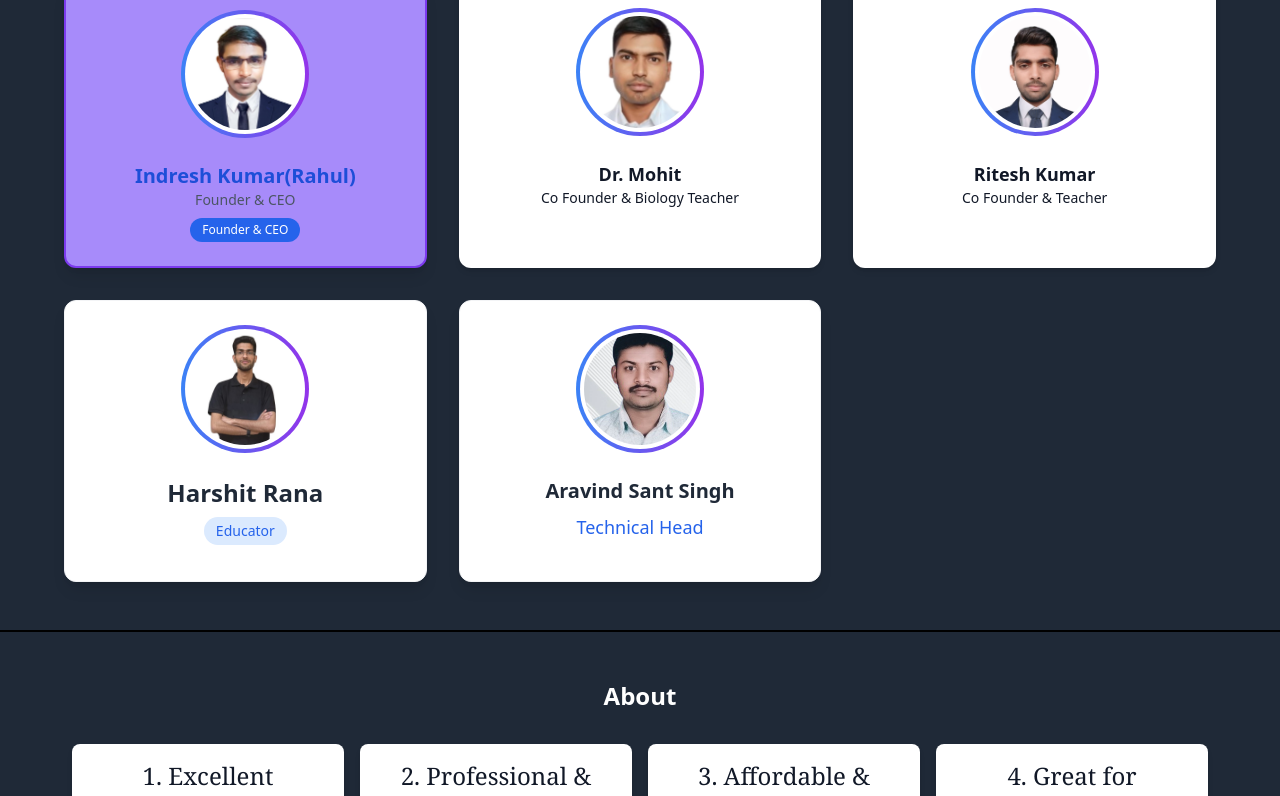
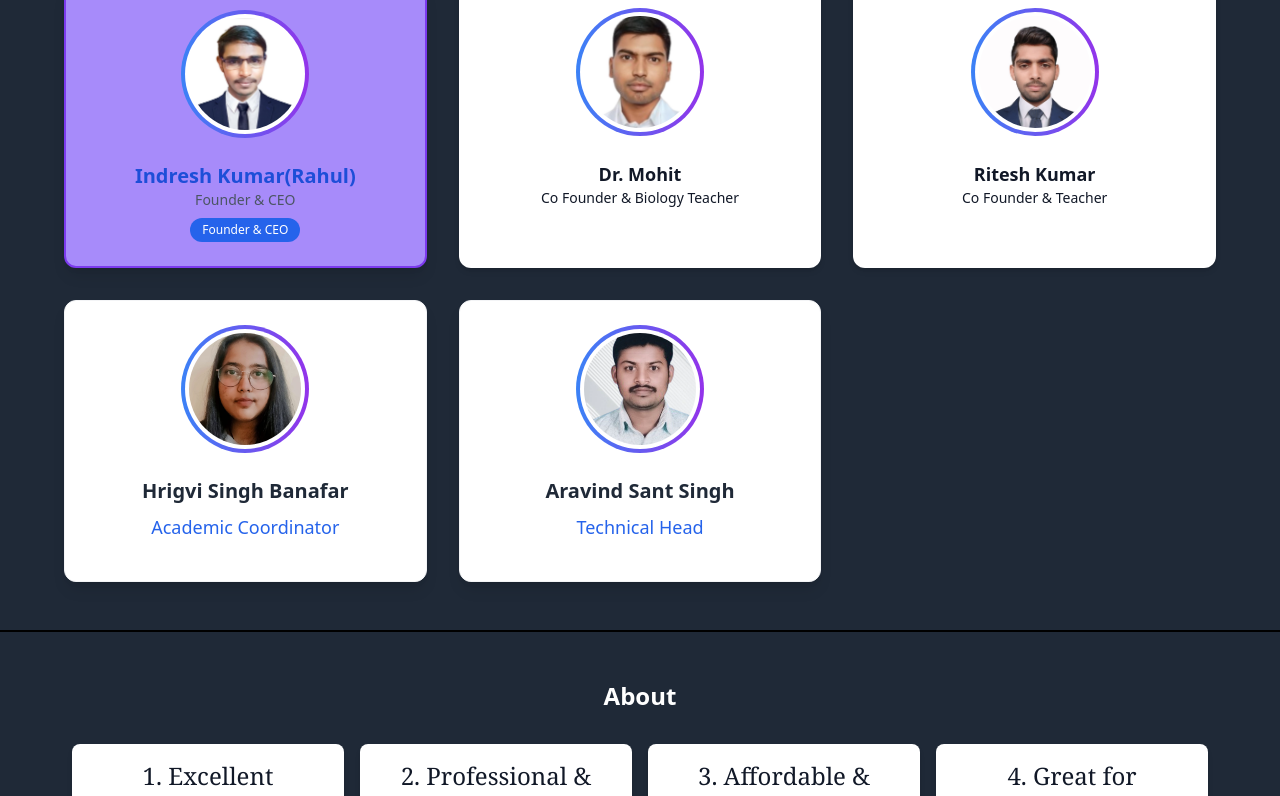
Before and after one commit to Santaravind/Edutech_Frontend, a React (Vite) app in the folder classes/: page / in a window 1280 px wide. Shown: the part 2496-3292 px from the top of the page. Built offline with nearby package versions, Linux system fonts and the light colour scheme.

Commit message:
New Teacher added !!!

```diff
--- a/classes/src/component/pages/Home.jsx
+++ b/classes/src/component/pages/Home.jsx
@@ -9,6 +9,7 @@ import acmc from '../assets/class1.jpg'
 import o from '../assets/Olevel.jpg'
 import ccc from '../assets/CCC.png'
 import harsit from '../assets/HarsitSir.jpg'
+import hrigvi from '../assets/Hrigvi.jpeg'
 import harsitphoto from '../assets/harsitphoto.jpg'
 import logo from '../assets/withg20.png'
 import { toast } from 'react-toastify';
@@ -476,7 +477,7 @@ const [currentIndex, setCurrentIndex] = useState(0);
 
       {/* Teacher Harshit Rana  */}
 
- <div
+ {/* <div
         className="  bg-white rounded-xl shadow-lg p-6 text-center hover:shadow-xl hover:bg-violet-400 transition-all duration-300 border border-gray-100 cursor-pointer"
         onClick={() => setIsModalOpen(true)}
       >
@@ -495,10 +496,10 @@ const [currentIndex, setCurrentIndex] = useState(0);
             Educator
           </span>
         </div>
-      </div>
+      </div> */}
 
       {/* Simple Modal */}
-      {isModalOpen && (
+      {/* {isModalOpen && (
         <div
           className="fixed inset-0 bg-black bg-opacity-50 flex items-center justify-center p-4 z-50"
           onClick={() => setIsModalOpen(false)}
@@ -541,7 +542,7 @@ const [currentIndex, setCurrentIndex] = useState(0);
             </button>
           </div>
         </div>
-      )}
+      )} */}
 
       {/* Teacher3 */}
     {/* <div className="bg-white rounded-xl shadow-md p-6 text-center cursor-pointer">
@@ -556,6 +557,23 @@ const [currentIndex, setCurrentIndex] = useState(0);
         Technical Head
       </span>
     </div> */}
+    <div className="bg-white rounded-xl shadow-lg p-6 text-center hover:shadow-xl transition-all duration-300 border border-gray-100">
+  <div className="w-32 h-32 mx-auto mb-6 rounded-full bg-gradient-to-r from-blue-500 to-purple-600 p-1">
+    <div className="w-full h-full rounded-full bg-white p-1">
+      <img
+        src={hrigvi}
+        alt="hrigvi"
+        className="w-full h-full rounded-full object-cover"
+
+      />
+    </div>
+  </div>
+
+  <h3 className="text-xl font-bold text-gray-800 mb-2">Hrigvi Singh Banafar </h3>
+  <p className="text-lg text-blue-600 font-medium mb-4">Academic Coordinator </p>
+
+</div>
+
     <div className="bg-white rounded-xl shadow-lg p-6 text-center hover:shadow-xl transition-all duration-300 border border-gray-100">
   <div className="w-32 h-32 mx-auto mb-6 rounded-full bg-gradient-to-r from-blue-500 to-purple-600 p-1">
     <div className="w-full h-full rounded-full bg-white p-1">
```
Also changed, not shown: classes/src/component/assets/Hrigvi.jpeg (added).
